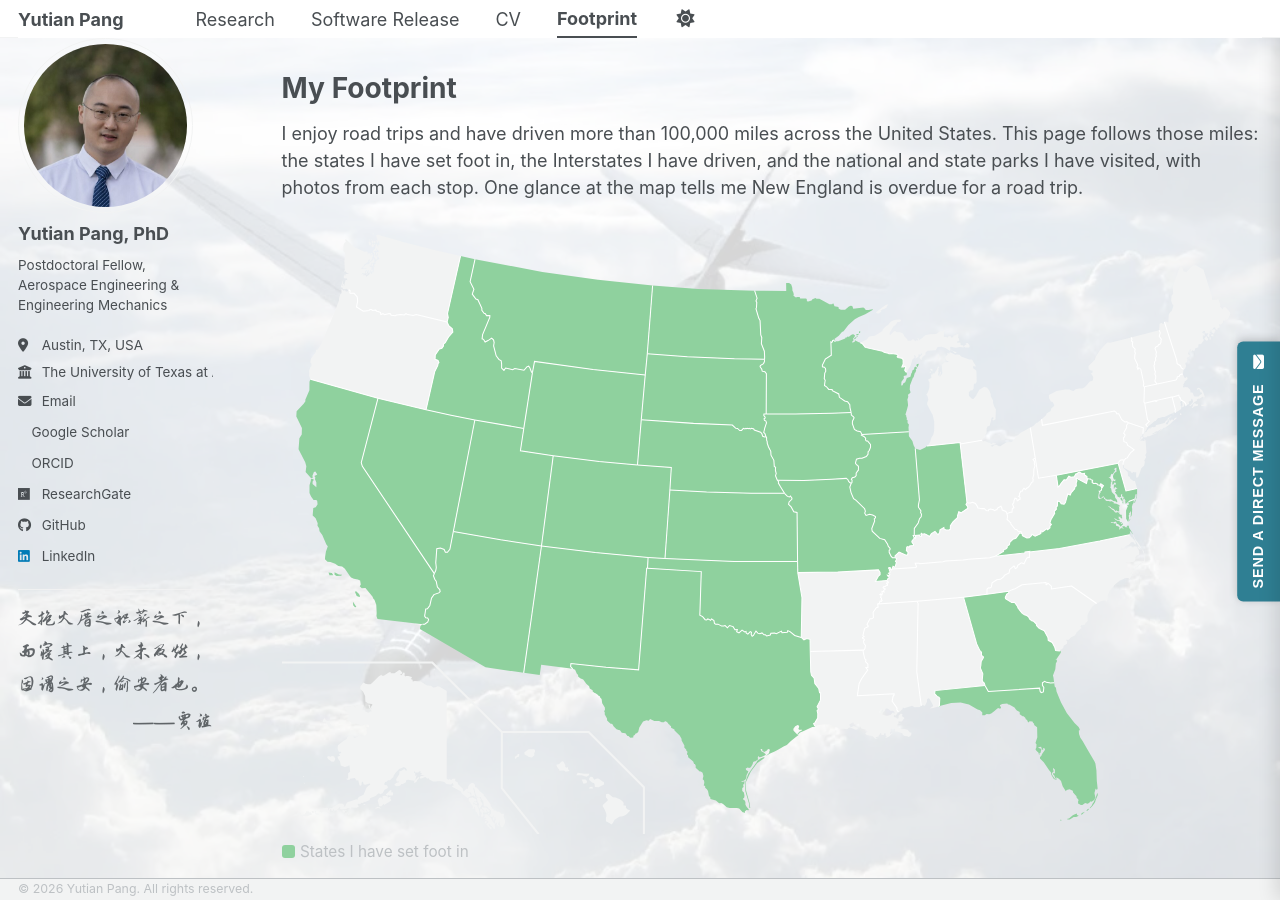
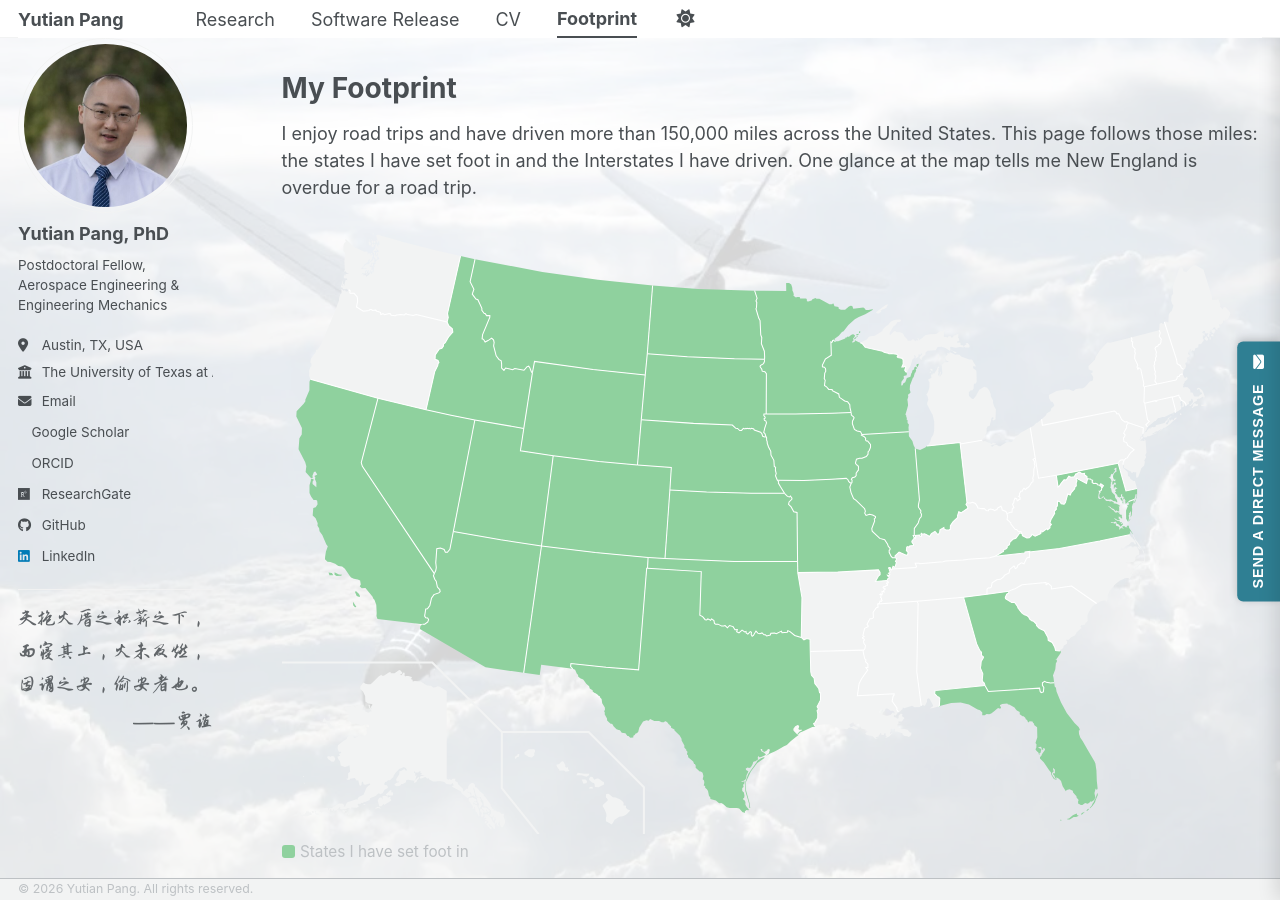
Before and after one commit to YutianPangASU/yutianpangasu.github.io, a Jekyll site: the page built from _pages/footprint.html, in a window 1280 px wide and 900 px high. Built offline with Jekyll 4.4.1, drawn with Linux system fonts in a browser that asks for light colours; a style sheet for code colours, icons or effects is not loaded; some of the changed text lies outside the part shown.

Commit message:
Footprint: drop the parks placeholder, 150,000 miles
The page now covers states and Interstates only. The parks rendering block
stays dormant behind the travel.yml check, so adding park photos later is
just a data edit plus one clause back in the intro.

Co-Authored-By: Claude Opus 5 (1M context) <noreply@anthropic.com>

```diff
--- a/_pages/footprint.html
+++ b/_pages/footprint.html
@@ -119,7 +119,7 @@ wallpaper: /images/wallpapers/wall4-bg.webp
 </style>
 {% endif %}
 
-<p class="fp-intro">I enjoy road trips and have driven more than 100,000 miles across the United States. This page follows those miles: the states I have set foot in, the Interstates I have driven, and the national and state parks I have visited, with photos from each stop. One glance at the map tells me New England is overdue for a road trip.</p>
+<p class="fp-intro">I enjoy road trips and have driven more than 150,000 miles across the United States. This page follows those miles: the states I have set foot in and the Interstates I have driven. One glance at the map tells me New England is overdue for a road trip.</p>
 
 {% include us-map.html %}
 <p class="fp-caption"><span class="fp-swatch" style="background:#8fd19e;"></span>States I have set foot in</p>
@@ -175,10 +175,6 @@ wallpaper: /images/wallpapers/wall4-bg.webp
   {% endfor %}
 </div>
 {% endfor %}
-
-{% else %}
-
-<p class="fp-soon">Park photos are on their way. Check back soon.</p>
 
 {% endif %}
 
```
